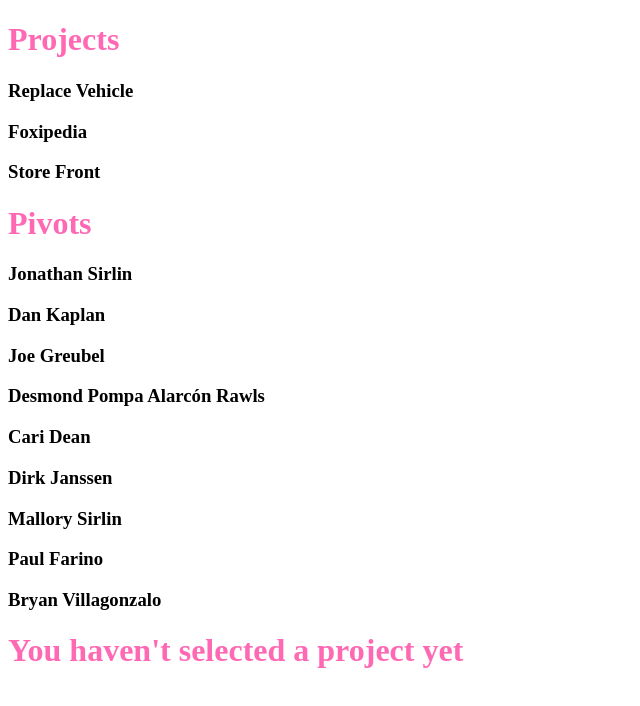
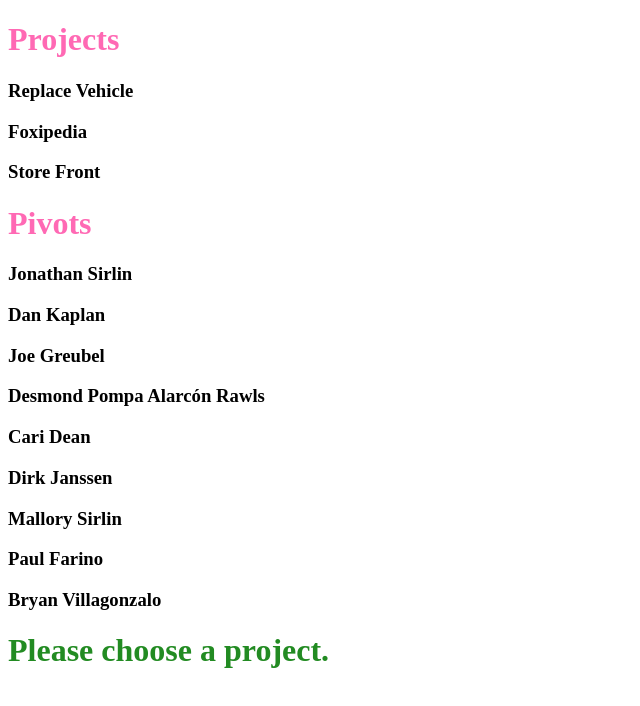
Before and after one commit to desmondrawls/react-typescript, a React app: page / in a window 1280 px wide. Shown: the top 706 px of the page, without its empty margins (0-640 px from the left). Built offline with nearby package versions, Linux system fonts and the light colour scheme.

Commit message:
decompose components.

```diff
--- a/src/components/Allocations.tsx
+++ b/src/components/Allocations.tsx
@@ -2,17 +2,14 @@ import "babel-polyfill";
 import * as React from "react";
 import ProjectNameContainer from "./ProjectNameContainer";
 import {AllocationsProps} from "./props";
+import {ProjectSelection} from "./ProjectSelection";
+import {EmptyProjectSelection} from "./EmptyProjectSelection";
 
 export const Allocations = (props: AllocationsProps) => {
     const projectNames = () => props.projects.map(project => <ProjectNameContainer project={project}/>);
     const pivotNames = () => props.pivots.map(pivot => <h3 key={pivot.firstName + pivot.lastName}>{pivot.firstName} {pivot.lastName}</h3>);
-    const emptyProjectSelection = () => <div>You haven't selected a project yet</div>;
-    const projectSelection = (projectID: number) => {
-       const project = props.projects.find(project => project.id === projectID);
-       return (
-         <div>Who wants to work on {project.name}?</div>
-       );
-    };
+    const emptyProjectSelection = () => <EmptyProjectSelection/>;
+    const projectSelection = (projectID: number) => <ProjectSelection projects={props.projects} projectID={projectID}/>
     return (
         <div>
             <h1>Projects</h1>
--- /dev/null
+++ b/src/components/EmptyProjectSelection.tsx
@@ -0,0 +1,3 @@
+import * as React from "react";
+
+export const EmptyProjectSelection = () => <div>Please choose a project.</div>
--- /dev/null
+++ b/src/components/ProjectSelection.tsx
@@ -0,0 +1,10 @@
+import {Project} from "../definitions";
+import * as React from "react";
+import {ProjectSelectionProps} from "./props";
+
+export const ProjectSelection = (props: ProjectSelectionProps) => {
+    const project = props.projects.find(project => project.id === props.projectID);
+    return (
+      <div>Who wants to work on {project.name}?</div>
+    );
+}
--- a/src/components/props.ts
+++ b/src/components/props.ts
@@ -4,3 +4,4 @@ import {AllocationsState} from "../store/allocationsState";
 export type AllocationsProps = AllocationsState
 export interface ProjectProps { project: Project }
 export interface ProjectClickProps { onProjectClick: (id: Number) => void }
+export interface ProjectSelectionProps { projects: Project[], projectID: number }
--- a/src/styles/main.scss
+++ b/src/styles/main.scss
@@ -1,3 +1,7 @@
 h1 {
   color: hotpink;
 }
+
+.working {
+  color: forestgreen;
+}
```
